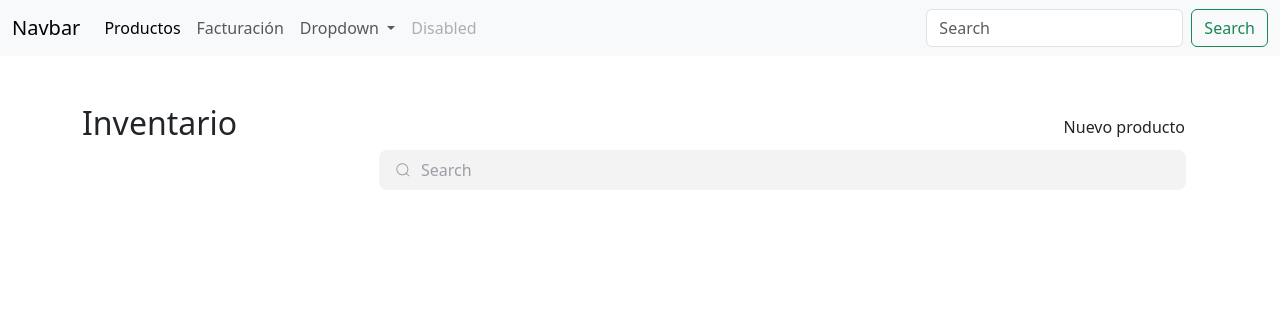
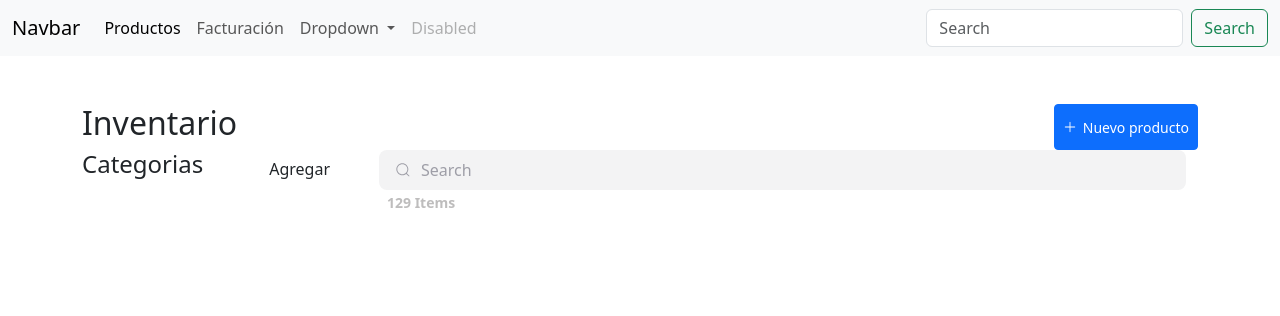
Before and after one commit to JohnAlexGuerrero/djangoInvoice, a Django app: page /inventory/ in a window 1280 px wide. Shown: the top 316 px of the page. Run offline with Django 5.2, Linux system fonts and the light colour scheme; data that the repository does not hold is empty.

Commit message:
feat(inventory): search items for form

```diff
--- a/app/Product/urls.py
+++ b/app/Product/urls.py
@@ -3,13 +3,13 @@ from django.urls import path
 from Product.views import (
     list_products, create_product, product_detail,
     filter_products,
-    list_brands, update_product, filter_product_by_category
+    list_brands, update_product, filter_product_by_category, search_item_in_category
 )
 
 urlpatterns = [
     #GET api/v1/inventario/all
     path('', list_products, name='products'),
-    #POST api/v1/inventory/new
+    #POST api/v1/products/new
     path('new/', create_product, name='product_new'),
     #GET api/v1/inventory/item/:pk
     path('item/<int:pk>', product_detail, name='product_detail'),
@@ -19,11 +19,13 @@ urlpatterns = [
     # path('item/<slug:slug>/active', name='product_active'),
     #UPDATE api/v1/inventario/item/:slug/stock
     # path('item/<slug:slug>/add-stock', name='product_add_stock'),
-    #POST: api/v1/inventory/search
+    #POST: api/v1/products/search
     path('search', filter_products, name='search'),
     #GET: api/v1/inventory/brands
     path('brands/', list_brands, name="brands"),
 
     #GET api/v1/products/<slug:category_slug>/
     path('category/<slug:slug>/', filter_product_by_category, name='filter_by_category'),
+    #GET api/v1/products/<slug:category_slug>/search/
+    path('category/<slug:slug>/search', search_item_in_category, name='filter_by_category'),
 ]
--- a/app/Templates/inventory/category/listCategories.html
+++ b/app/Templates/inventory/category/listCategories.html
@@ -1,3 +1,8 @@
+<div class="d-flex justify-content-between">
+  <h4>Categorias</h4>
+  {% include "inventory/category/new.html" %}
+</div>
+
 <ul class="list-group" id="list-categories" style="border:0px;width:100%;">
 </ul>
 
--- a/app/Templates/inventory/category/new.html
+++ b/app/Templates/inventory/category/new.html
@@ -1,5 +1,5 @@
 <button type="button" class="btn checkout-btn" data-bs-toggle="modal" data-bs-target="#modalCategoria">
-    Nuevo categoria
+    Agregar
 </button>
 
 <!-- Modal -->
@@ -15,9 +15,9 @@
                     {% csrf_token %}
                     <div class="mb-3">
                         <label for="exampleFormControlInput1" class="form-label">Nombre de categoria</label>
-                        <input type="text" class="form-control form-control-sm" id="description" placeholder="descripcion de la categoria">
+                        <input type="text" class="form-control form-control-sm" id="name-category" placeholder="descripcion de la categoria">
                     </div>
-                    <div class="modal-footer">
+                    <div class="">
                         <button type="submit" id="submit" class="btn btn-primary">Crear categoria</button>
                     </div>
                 </form>
@@ -27,12 +27,13 @@
 </div>
 
 <script>
-    const descriptionCategoryEl = document.querySelector('#description')
+    const descriptionCategoryEl = document.querySelector('#name-category')
     const formCategoryEl = document.querySelector('#formCategory')
 
     formCategoryEl.addEventListener('submit', (e)=>{
         e.preventDefault()
         createCategory()
+        location.reload()
     })
 
     const createCategory = ()=>{
--- a/app/Templates/inventory/edit.html
+++ b/app/Templates/inventory/edit.html
@@ -73,7 +73,7 @@
   })
 
   const setEditProduct = (item) => {
-    axios.get(`http://127.0.0.1:8000/api/v1/inventory/item/${item}`)
+    axios.get(`http://127.0.0.1:8000/api/v1/products/item/${item}`)
       .then(response => {
         let data = response.data.item[0]
         id = formProduct(data)
@@ -98,7 +98,7 @@
   const updateProduct = (pk)=>{
     axios({
       method: 'patch',
-      url:`http://127.0.0.1:8000/api/v1/inventory/item/${pk}/edit`,
+      url:`http://127.0.0.1:8000/api/v1/products/item/${pk}/edit`,
       data:{
         description: nameEl.value,
         codebar: codeEl.value,
--- a/app/Templates/inventory/new.html
+++ b/app/Templates/inventory/new.html
@@ -1,5 +1,8 @@
 <!-- Button trigger modal -->
-<button type="button" class="btn checkout-btn" data-bs-toggle="modal" data-bs-target="#exampleModal">
+<button type="button" class="icon-link btn checkout-btn btn-primary btn-sm" data-bs-toggle="modal" data-bs-target="#exampleModal">
+    <svg xmlns="http://www.w3.org/2000/svg" width="16" height="16" fill="currentColor" class="bi bi-plus-lg" viewBox="0 0 16 16">
+        <path fill-rule="evenodd" d="M8 2a.5.5 0 0 1 .5.5v5h5a.5.5 0 0 1 0 1h-5v5a.5.5 0 0 1-1 0v-5h-5a.5.5 0 0 1 0-1h5v-5A.5.5 0 0 1 8 2"/>
+    </svg>
     Nuevo producto
 </button>
 
@@ -97,8 +100,6 @@
             response.data.forEach(el => categories.push(el))
         })
 
-        console.log(categories);
-
         categories.forEach(el =>{
             const option = document.createElement('option')
             option.value = el.id
@@ -106,16 +107,6 @@
 
             categoryEl.appendChild(option)
         })
-
-        /*axios({
-            method: 'get',
-            url: 'http://localhost:8000/api/v1/category/all/',
-        })
-        .then(response => {
-            let categories = response.data.categories
-
-        })
-        .catch(err => console.log(err))*/
     }
 
     showOptionsSelect()
@@ -149,7 +140,7 @@
 
     const createNewProduct = ()=>{
         const config = {
-            url: 'http://127.0.0.1:8000/api/v1/inventory/new/',
+            url: 'http://127.0.0.1:8000/api/v1/products/new/',
             method: 'POST',
             data: {
                 description: descriptionEl.value,
--- a/app/Templates/inventory/products.html
+++ b/app/Templates/inventory/products.html
@@ -170,6 +170,14 @@
     box-shadow: 0 10px 15px -3px #bebdbd, 0 4px 6px -2px #bebdbd;
     transition-duration: .2s;
   }
+
+  .countItems {
+    color:#bebdbd;
+    font-size: 14px;
+    padding: 1rem 0.5rem;
+    font-weight: bold;
+  }
+
 </style>
 
 <div class="container">
@@ -183,8 +191,10 @@
   </svg>
   <input placeholder="Search" type="search" class="input" id="search">
 </div>
+
+<span class="countItems">129 Items</span>
+
 <div id="root" class="mt-3">
-  </div>
 </div>
 
 <script>
@@ -200,10 +210,12 @@
   const baseURL = generateURL(location.href)
   const app = document.querySelector('#root')
   const search = document.querySelector('#search')
+  const countItemsEl = document.querySelector('.countItems')
   const IMAGEPATH = 'https://encrypted-tbn0.gstatic.com/images?q=tbn:ANd9GcQFFD8ZNTwMX7M0cgNY6nMqUet-GJfYqD00Yw&s'
 
   const showProducts = (products) => {
     app.innerHTML = ''
+    countItemsEl.textContent = `${products.length} Items`
 
     products.forEach(product => {
       const productEl = document.createElement('div')
@@ -249,13 +261,14 @@
   search.addEventListener('keyup', e => {
     e.preventDefault()
     let searchText = ''
-    let s = e.target.value
+    let q = e.target.value
 
-    if (s.length > 4) {
-      searchText = 'inventory/search?q=' + s
+    if (q.length > 3) {
+      searchText = 'search?q=' + q
+      console.log(q);
     }
 
-    getProducts(baseURL)
+    getProducts(baseURL.concat(searchText, ''))
   })
 
 
--- a/app/app/settings.py
+++ b/app/app/settings.py
@@ -22,7 +22,7 @@ BASE_DIR = Path(__file__).resolve().parent.parent
 # See https://docs.djangoproject.com/en/5.0/howto/deployment/checklist/
 
 # SECURITY WARNING: keep the secret key used in production secret!
-SECRET_KEY = '065xo3a385qug460svlx7ovi16tq15do'
+SECRET_KEY = '065xo3a385qug460svlx7ovi16tq15ioi'
 
 # SECURITY WARNING: don't run with debug turned on in production!
 DEBUG = True
```
Also changed, not shown: app/Product/views.py (+22 -0 lines). Lines whose indentation alone changed are shown as unchanged.
